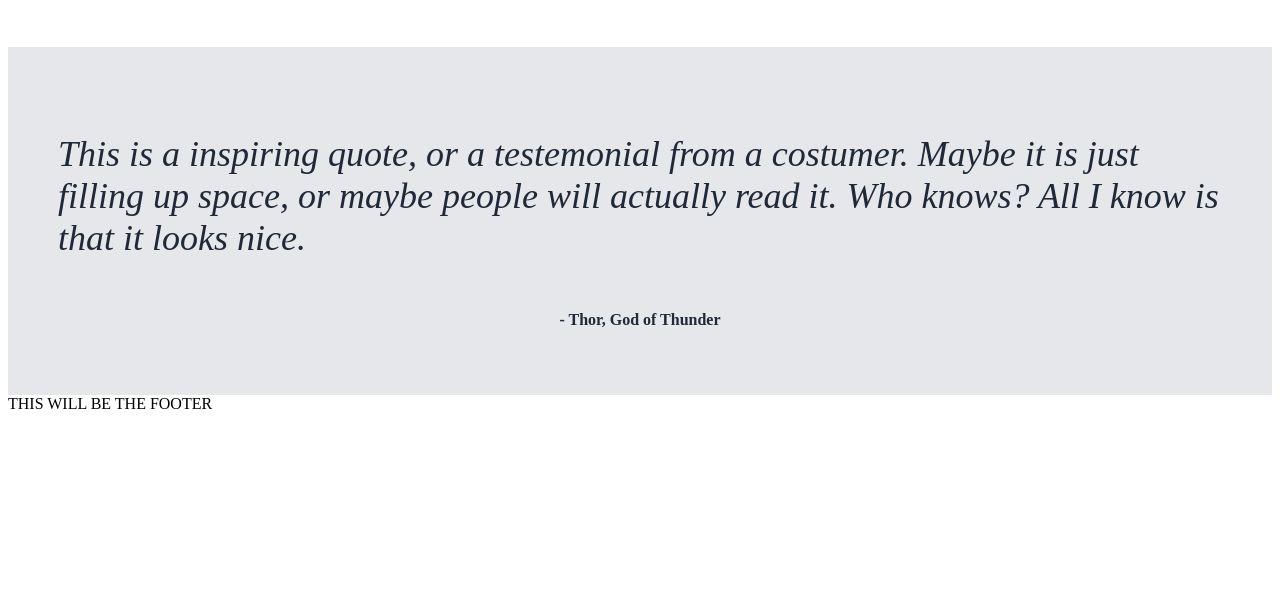
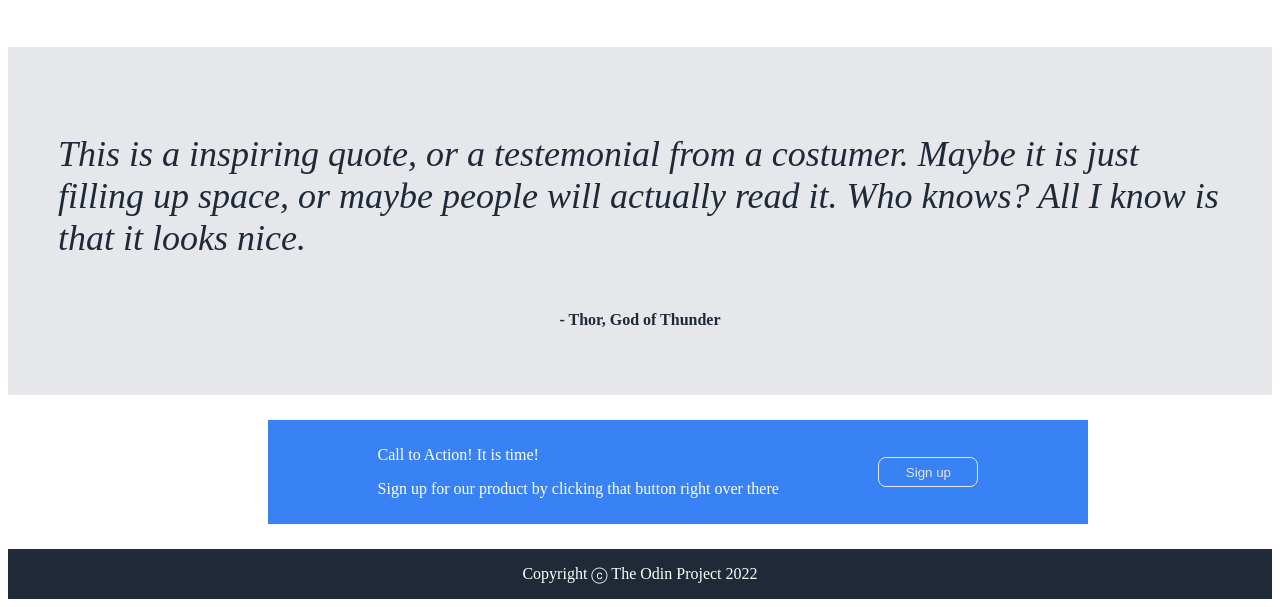
Before and after one commit to AlphaJooj/Project-Landing-Page, a plain HTML site: page index.html in a window 1280 px wide. Shown: the part 720-1327 px from the top of the page. Before the commit the page ends 1141 px from the top, so only its background shows below. Drawn offline with Linux system fonts and the light colour scheme.

Commit message:
Adding the call to action and the footer
I think my approach was not the best, but it got the job done. Now to go back and refine the whole thing. Or at least try to.

```diff
--- a/index.html
+++ b/index.html
@@ -68,8 +68,18 @@
             <p class="quote-author">- Thor, God of Thunder</p>
     </div>
 
-    <div class="">
-        THIS WILL BE THE FOOTER
+    <div class="call-to-action">
+        <div class="call-to-action-text">
+            <p class="action-main">Call to Action! It is time!</p>
+            <p class="">Sign up for our product by clicking that button right over there</p>
+        </div>
+            <div class="call-to-action-btn">
+                <button class="button-two">Sign up</button>
+            </div>
+    </div>
+
+    <div class="footer">
+        <p class="">Copyright ⓒ The Odin Project 2022</p>
     </div>
 </body>
 
--- a/style.css
+++ b/style.css
@@ -125,3 +125,52 @@ a {
     color: #1f2937;
     font-weight: bold;
 }
+
+.call-to-action{
+    display: flex;
+    justify-content: space-evenly;
+    color: white;
+    background-color: #3882f6;
+    margin-top: 25px;
+    margin-right: 300px;
+    margin-bottom: 25px;
+    margin-left: 260px;
+    padding: 10px;
+    width: 800px;
+}
+
+.call-to-action-text{
+    display: flex;
+    flex-direction: column;
+}
+
+.action-main{
+    margin-bottom: 0px;
+}
+
+.call-to-action-btn{
+    display: flex;
+    align-items: center;
+    justify-content: center;
+}
+
+.button-two{
+    padding: 8px 16px;
+    color: #e5e7eb;
+    background-color: #3882f6;
+    border: 1px solid #e5e7eb;
+    border-radius: 8px;
+    display: flex;
+    align-items: center;
+    justify-content: center;
+    width: 100px;
+    height: 30px;
+}
+
+.footer{
+    color: white;
+    background-color: #1f2937;
+    display: flex;
+    align-items: center;
+    justify-content: center;
+}
```
